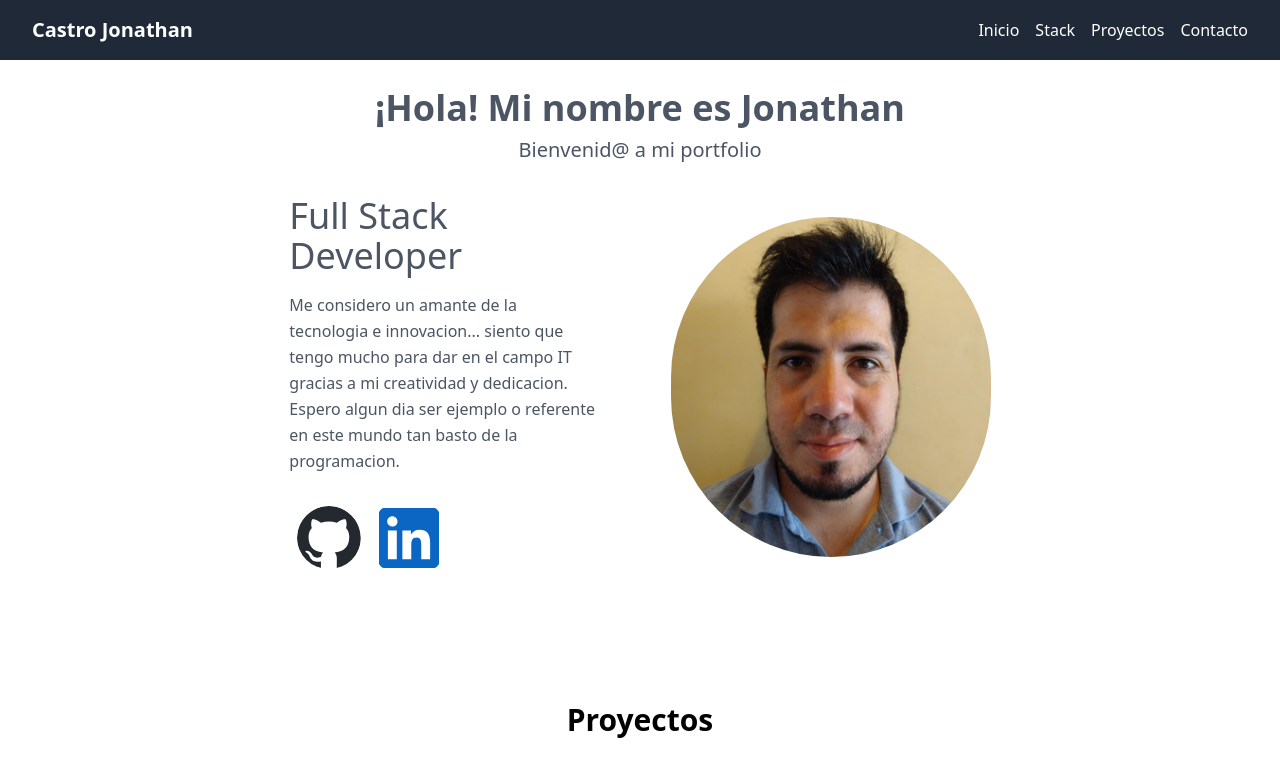
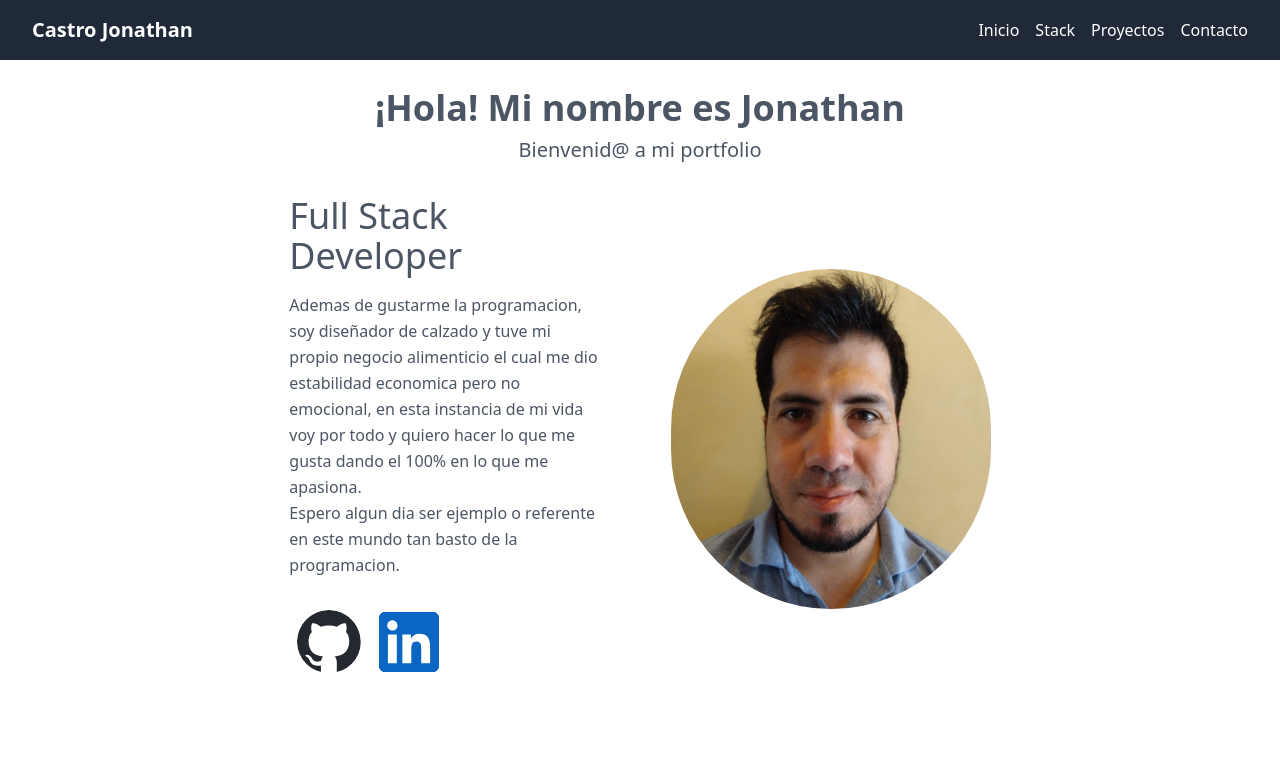
Before and after one commit to johnydeev/castro-jonathan-portfolio, a Next.js app: page / in a window 1280 px wide. Shown: the top 776 px of the page. Built offline with nearby package versions, Linux system fonts and the light colour scheme.

Commit message:
update AboutMe

```diff
--- a/src/components/AboutMe.jsx
+++ b/src/components/AboutMe.jsx
@@ -8,9 +8,7 @@ const AboutMe = () => {
         </h1>
         <div className="mb-6 leading-relaxed">
           <p>
-            Me considero un amante de la tecnologia e innovacion... siento que
-            tengo mucho para dar en el campo IT gracias a mi creatividad y
-            dedicacion.
+            Ademas de gustarme la programacion, soy diseñador de calzado y tuve mi propio negocio alimenticio el cual me dio estabilidad economica pero no emocional, en esta instancia de mi vida voy por todo y quiero hacer lo que me gusta dando el 100% en lo que me apasiona.
           </p>
           <p>
             Espero algun dia ser ejemplo o referente en este mundo tan basto de
```
